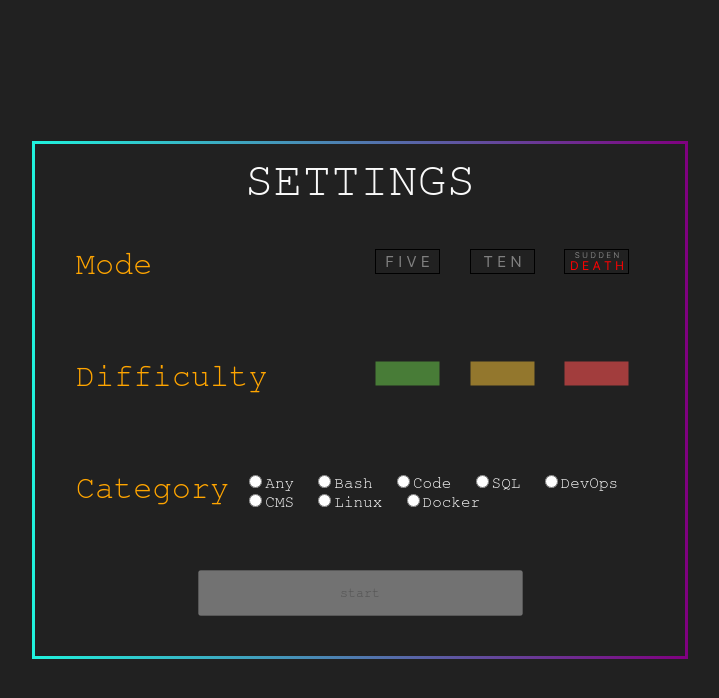
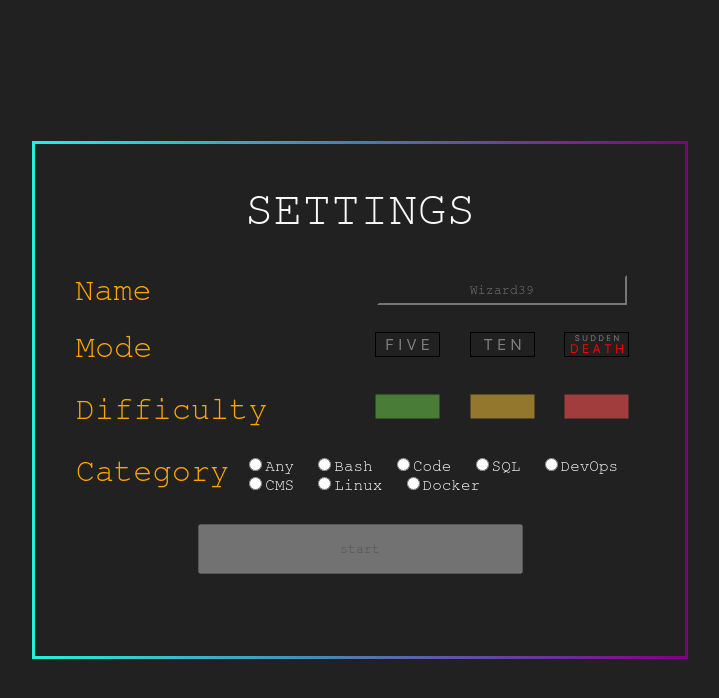
Before and after one commit to waddal/Quizard, a React (Create React App) app: page /settings in a window 1280 px wide. Shown: the top 698 px of the page, without its empty margins (280-999 px from the left). Built offline with nearby package versions, Linux system fonts and the light colour scheme; no server answers.

Commit message:
feat: name input added

```diff
--- a/package.json
+++ b/package.json
@@ -7,7 +7,6 @@
     "@testing-library/react": "^12.1.3",
     "@testing-library/user-event": "^13.5.0",
     "axios": "^0.26.0",
-    "dotenv": "^16.0.0",
     "react": "^17.0.2",
     "react-dom": "^17.0.2",
     "react-redux": "^7.2.6",
@@ -43,5 +42,8 @@
       "last 1 firefox version",
       "last 1 safari version"
     ]
+  },
+  "devDependencies": {
+    "dotenv": "^16.0.1"
   }
 }
--- a/src/actions/quizActions.js
+++ b/src/actions/quizActions.js
@@ -4,6 +4,7 @@ export const SET_CHOICES = "SET_CHOICES";
 export const SET_MODE = "SET_MODE";
 export const SET_CHECKED = "SET_CHECKED";
 export const SET_MESSAGE = "SET_MESSAGE";
+export const SET_NAME = "SET_NAME";
 export const SET_ANSWER_INDEX = "SET_ANSWER_INDEX";
 export const ADD_SCORE = "ADD_SCORE";
 export const ADD_INDEX = "ADD_INDEX";
@@ -33,6 +34,11 @@ export const setMessage = (string) => {
   return { type: SET_MESSAGE, payload: string };
 };
 
+export const setName = (string) => {
+  console.log('setName: ', string);
+  return { type: SET_NAME, payload: string };
+};
+
 export const setAnswerIndex = (index) => {
   return { type: SET_ANSWER_INDEX, payload: index };
 };
--- a/src/components/Leaderboard.jsx
+++ b/src/components/Leaderboard.jsx
@@ -1,29 +1,31 @@
 import React from "react";
 import { useNavigate } from "react-router-dom";
 import styled from "styled-components";
+import axios from "axios";
+
 import Screen from "./Screen";
 
 const wizards = [
   {
-    id: 0,
     name: "Will",
     mode: "Five",
     difficulty: "Medium",
-    score: "5",
+    category: "Any",
+    score: 5,
   },
   {
-    id: 1,
     name: "Gandalf",
     mode: "Sudden Death",
     difficulty: "Hard",
-    score: "13",
+    category: "Any",
+    score: 13,
   },
   {
-    id: 2,
     name: "Mona",
     mode: "Ten",
     difficulty: "Easy",
-    score: "6",
+    category: "Any",
+    score: 6,
   },
 ];
 
@@ -31,6 +33,17 @@ const Leaderboard = () => {
   const navigate = useNavigate();
   const handleNavigateMenu = () => {
     navigate("/menu");
+  };
+  const submitScore = (score) => {
+    console.log("submitting: ", score);
+    axios
+      .post("http://localhost:9090/api", score)
+      .then((res) => {
+        console.log(res);
+      })
+      .catch((err) => {
+        console.error(err);
+      });
   };
 
   return (
@@ -68,6 +81,11 @@ const Leaderboard = () => {
         </Board>
         <ButtonContainer>
           <Button onPointerDown={handleNavigateMenu}>Main Menu</Button>
+        </ButtonContainer>
+        <ButtonContainer>
+          <Button onPointerDown={() => submitScore(wizards[0])}>
+            Submit Score
+          </Button>
         </ButtonContainer>
       </StyledLeaderboard>
     </Screen>
--- a/src/components/Settings.jsx
+++ b/src/components/Settings.jsx
@@ -9,7 +9,7 @@ import useSound from "use-sound";
 import { BASE_URL, API_KEY } from "../constants";
 import categories from "../data/categories";
 import schema from "../validation/formSchema";
-import { setData, setCategory, setMode } from "../actions/quizActions";
+import { setData, setCategory, setMode, setName } from "../actions/quizActions";
 import { fetchData } from "../actions/stateActions";
 import popSfx from "../assets/audio/pop.mp3";
 import PopupModule from "./PopupModule";
@@ -31,16 +31,27 @@ const initialFormErrors = {
 
 const initialDisabled = true;
 
-const Settings = ({ setData, setCategory, setMode, fetchData, isFetching }) => {
+const Settings = ({
+  setData,
+  setCategory,
+  setMode,
+  setName,
+  fetchData,
+  isFetching,
+}) => {
   const [formValues, setFormValues] = useState(initialFormValues);
   const [formErrors, setFormErrors] = useState(initialFormErrors);
+  const [wizard, setWizard] = useState("");
   const [disabled, setDisabled] = useState(initialDisabled);
   const [pop] = useSound(popSfx, { volume: 0.01 });
   const navigate = useNavigate();
 
+  const handleWizard = (e) => {
+    setWizard(e.target.value);
+  };
+
   const handleSubmit = (e) => {
     e.preventDefault();
-    console.log("your quiz is being created..!", formValues);
     fetchData();
     axios
       .get(`${BASE_URL}${API_KEY}`, {
@@ -59,6 +70,7 @@ const Settings = ({ setData, setCategory, setMode, fetchData, isFetching }) => {
         setMode(
           `${formValues.mode}` === "20" ? "Sudden Death" : `${formValues.mode}`
         );
+        setName(wizard);
         navigate("/quiz");
       })
       .catch((err) => {
@@ -103,6 +115,22 @@ const Settings = ({ setData, setCategory, setMode, fetchData, isFetching }) => {
       )}
       <SettingsContainer>
         <Title>SETTINGS</Title>
+
+        <WizardContainer>
+          <SettingTitle>Name</SettingTitle>
+          <UserContainer>
+            <label>
+              <input
+                type="text"
+                placeholder="Wizard39"
+                onChange={handleWizard}
+                value={wizard}
+                onMouseOver={pop}
+              />
+            </label>
+          </UserContainer>
+        </WizardContainer>
+
         <Form onSubmit={handleSubmit}>
           <SettingsSection>
             <SettingTitle>Mode</SettingTitle>
@@ -319,6 +347,7 @@ export default connect(mapStateToProps, {
   setData,
   setCategory,
   setMode,
+  setName,
   fetchData,
 })(Settings);
 
@@ -335,18 +364,43 @@ const SettingsContainer = styled.div`
 
 const Title = styled.h1`
   font-size: 3rem;
-  margin: 2%;
+  margin-bottom: 30px;
+`;
+
+const WizardContainer = styled.div`
+  display: flex;
+  align-items: center;
+  width: 100%;
+  padding: 10px 40px;
+  box-sizing: border-box;
+`;
+
+const UserContainer = styled.div`
+  margin-left: 225px;
+  input {
+    height: 30px;
+    width: 250px;
+    text-align: center;
+    color: ${({ theme }) => theme.text};
+    background: transparent;
+    box-sizing: border-box;
+
+    &:focus {
+      outline: 1px solid yellow;
+    }
+  }
+  /* input:focus {
+    border: 1px solid yellow;
+  } */
 `;
 
 const Form = styled.form`
   display: flex;
   flex-direction: column;
-  justify-content: flex-start;
 `;
 
 const SettingTitle = styled.h2`
   font-size: 2rem;
-  margin-bottom: 20px;
   color: orange;
 `;
 
@@ -355,7 +409,7 @@ const SettingsSection = styled.div`
   align-items: baseline;
   justify-content: space-between;
   width: 100%;
-  padding: 30px;
+  padding: 15px;
   box-sizing: border-box;
 
   label {
@@ -405,7 +459,7 @@ const CategorySection = styled.div`
   justify-content: space-between;
   width: 100%;
   height: auto;
-  padding: 30px;
+  padding: 15px;
   box-sizing: border-box;
 
   label {
--- a/src/index.js
+++ b/src/index.js
@@ -4,7 +4,8 @@ import App from "./App";
 import { BrowserRouter as Router } from "react-router-dom";
 import { createStore } from "redux";
 import { Provider } from "react-redux";
-import reducer from './reducers'
+
+import reducer from './reducers';
 
 const store = createStore(reducer);
 
--- a/src/reducers/quizReducer.js
+++ b/src/reducers/quizReducer.js
@@ -5,6 +5,7 @@ import {
   SET_MODE,
   SET_CHECKED,
   SET_MESSAGE,
+  SET_NAME,
   SET_ANSWER_INDEX,
   ADD_INDEX,
   ADD_SCORE,
@@ -17,6 +18,7 @@ const initialState = {
   category: "",
   mode: "",
   message: "",
+  name: "",
   score: 0,
   index: 0,
   answerIndex: 0,
@@ -55,6 +57,11 @@ const reducer = (state = initialState, action) => {
         ...state,
         message: action.payload,
       };
+    case SET_NAME:
+      return {
+        ...state,
+        name: action.payload,
+      };
     case SET_ANSWER_INDEX:
       return {
         ...state,
```
Also changed, not shown: 1 other file (tests, documents, lock files or other folders).
